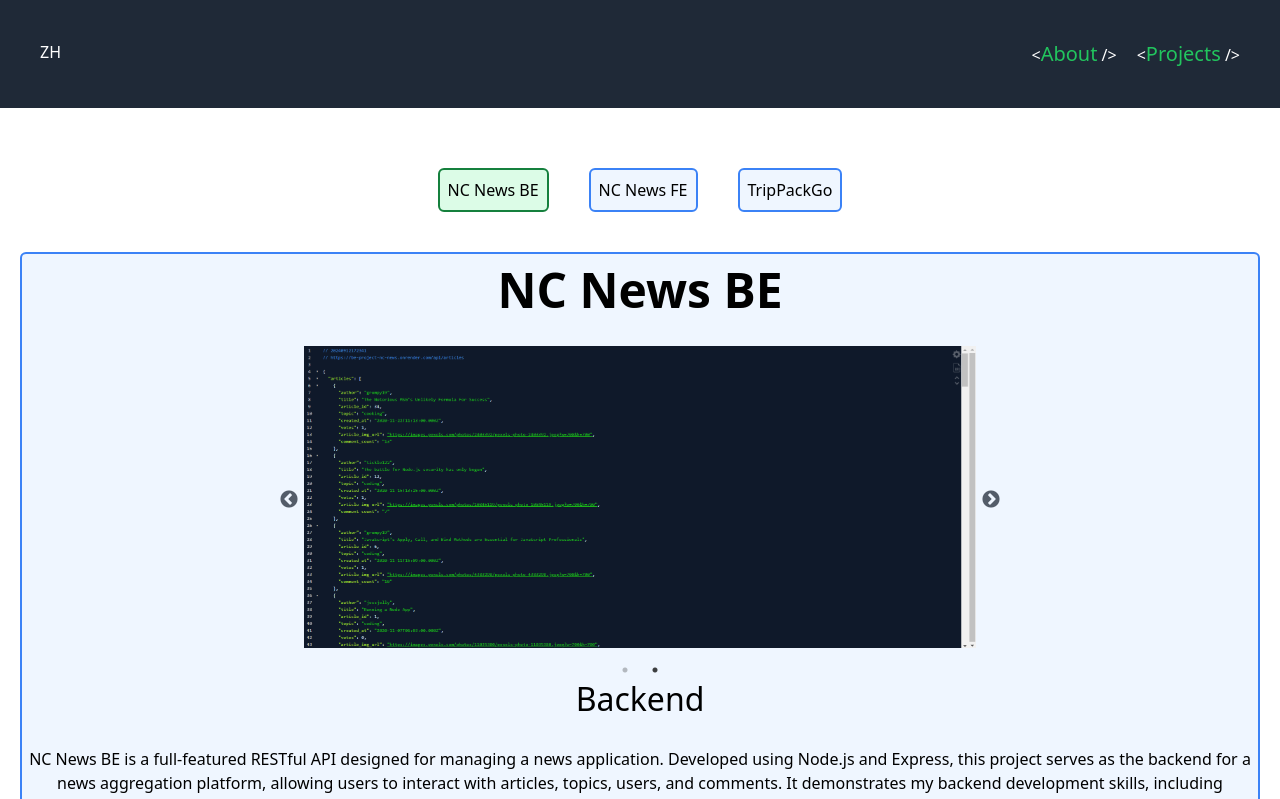
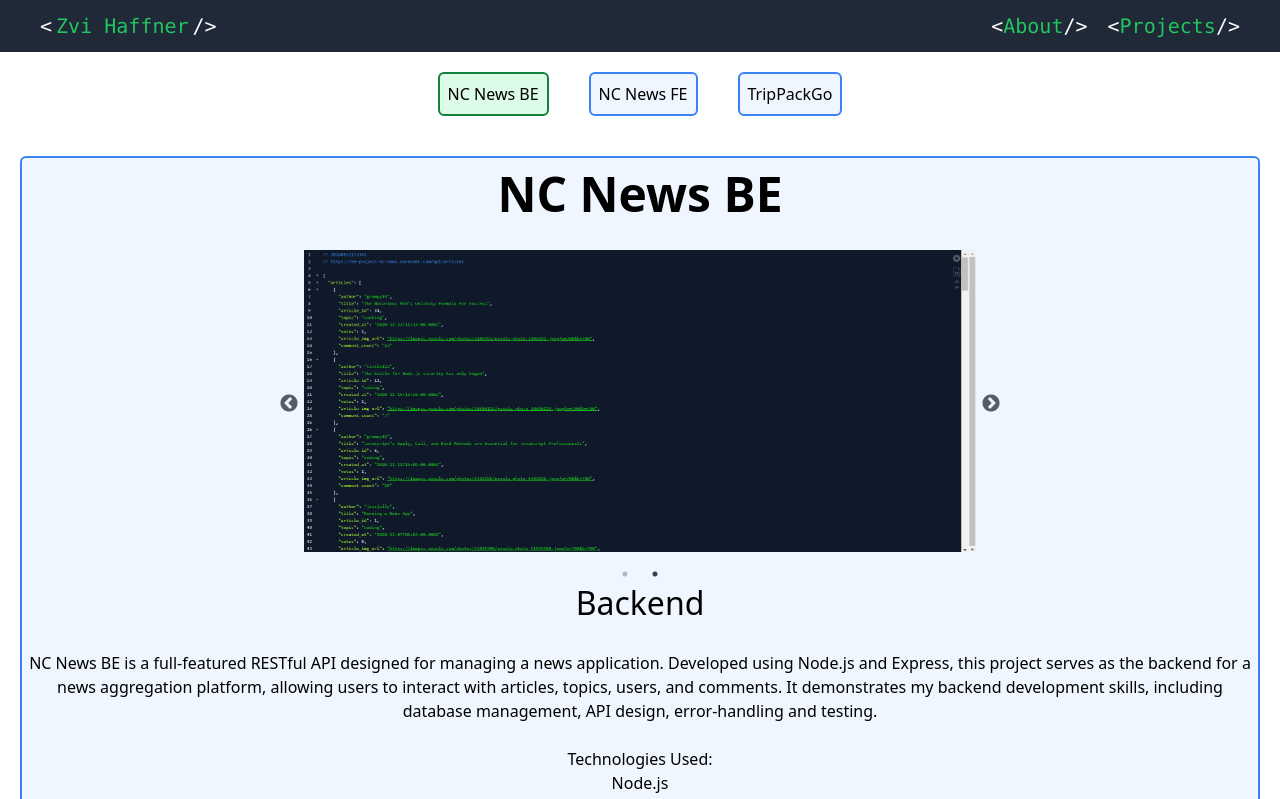
Before and after one commit to ZviHaffner/portfolio-website, a React (Vite) app: page /projects in a window 1280 px wide. Shown: the top 799 px of the page. Built offline with nearby package versions, Linux system fonts and the light colour scheme.

Commit message:
Styles navbar slightly

```diff
--- a/src/components/Nav.jsx
+++ b/src/components/Nav.jsx
@@ -3,22 +3,29 @@ import { Link } from "react-router-dom";
 const Nav = () => {
   return (
     <nav className="nav">
-      <p>
-        <Link to={"/"}>ZH</Link>
-      </p>
+      <Link to={"/"}>
+        <p className="flex gap-1">
+          {"<"}
+          <span className="text-green-500 hover:text-blue-500 hover:underline hover:underline-offset-2">
+            Zvi Haffner
+          </span>
+          {" />"}
+        </p>
+      </Link>
+
       <ul className="list-none flex gap-5">
         <li>
-          <Link to={"/about"} >
+          <Link to={"/about"}>
             {"<"}
             <span className="nav_btn">About</span>
-            {" />"}
+            {"/>"}
           </Link>
         </li>
         <li>
           <Link to={"/projects"}>
             {"<"}
             <span className="nav_btn">Projects</span>
-            {" />"}
+            {"/>"}
           </Link>
         </li>
       </ul>
--- a/src/index.css
+++ b/src/index.css
@@ -3,11 +3,11 @@
 @tailwind utilities;
 
 .nav {
-  @apply flex justify-between px-10 py-10 mb-10 text-white bg-gray-800
+  @apply flex justify-between items-center py-3 px-10 text-white bg-gray-800 text-xl font-mono
 }
 
 .nav_btn {
-  @apply text-green-500 hover:text-blue-500 hover:underline hover:underline-offset-2 text-xl
+  @apply text-green-500 hover:text-blue-500 hover:underline hover:underline-offset-2
 }
 
 h1 {
```
